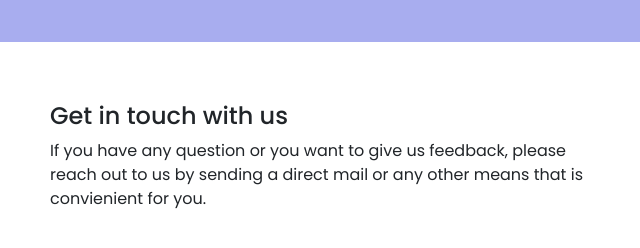
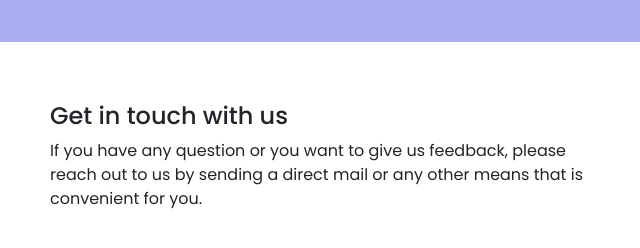
Before and after one commit to devTam/fitness-fam, a plain HTML site: page index.html in a window 1280 px wide. Shown: the part 1700-1948 px from the top of the page, 35-675 px from the left. Drawn offline with nearby package versions, Linux system fonts and the light colour scheme.

Commit message:
Corrected spelling

```diff
--- a/index.html
+++ b/index.html
@@ -236,7 +236,7 @@
             <p>
               <span class="contact-mobile">If you have any question or you want to give us feedback, </span>please
               reach out to us by sending a direct mail or any other means that is
-              convienient for you.
+              convenient for you.
             </p>
             <br />
             <p><i class="contact-icon fas fa-map-marker-alt mr-3"></i> 78 Stella Badmus Street off Ologuneru, Ibadan</p>
```
